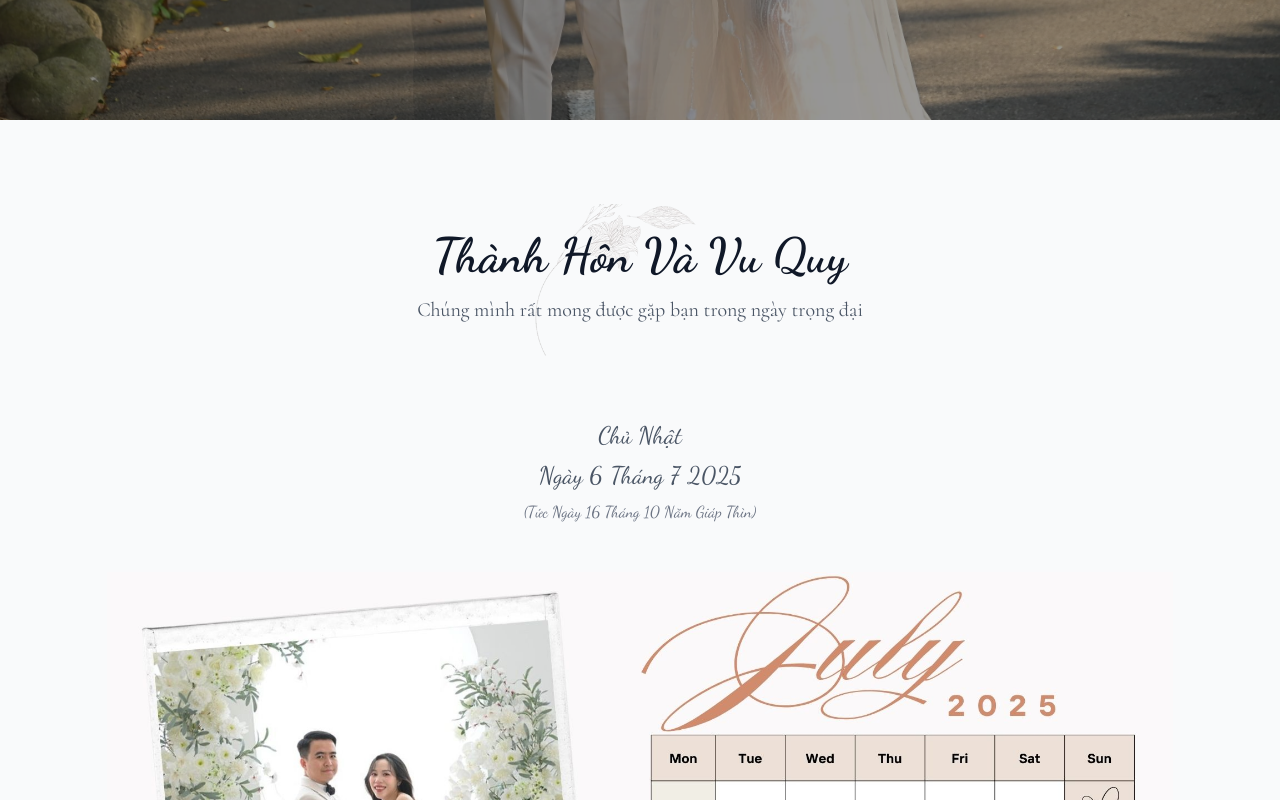
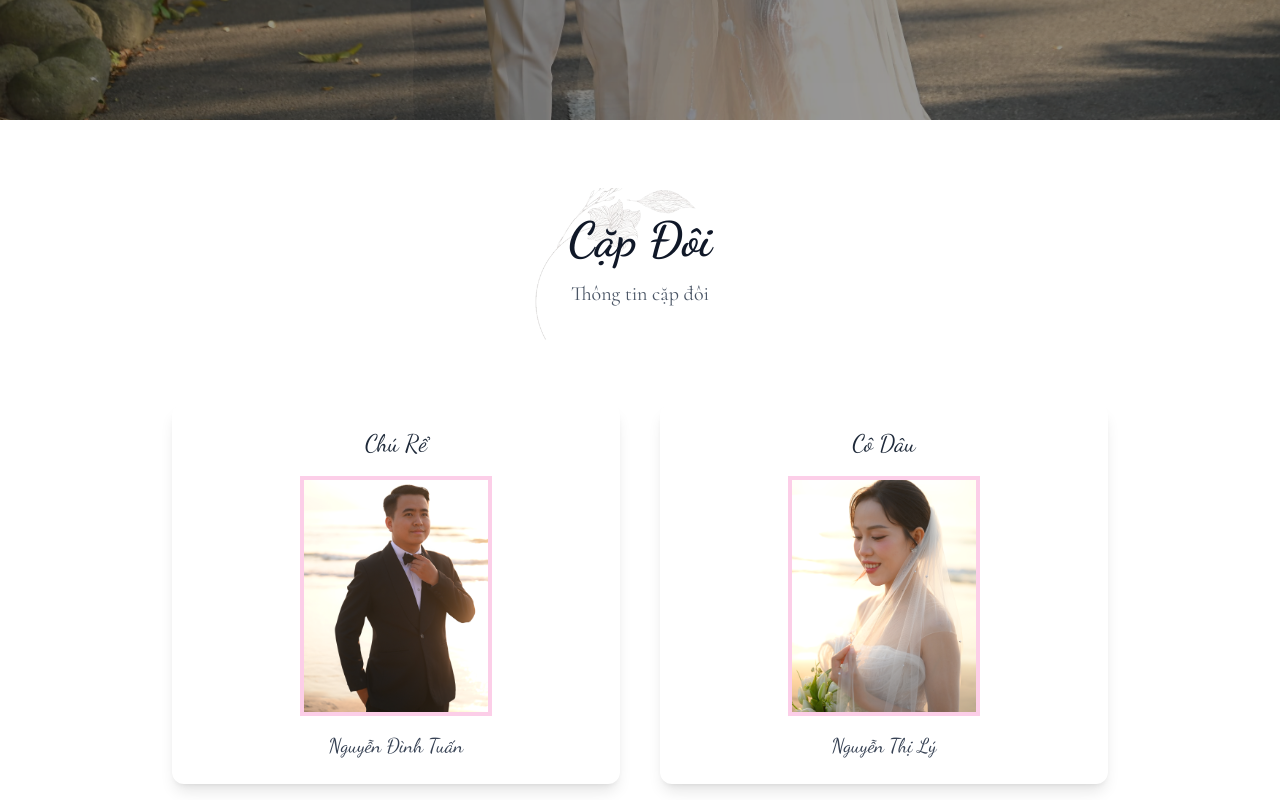
Before and after one commit to TuanNguyen0708/wedding-website, a Next.js app: page / in a window 1280 px wide. Shown: the part 680-1480 px from the top of the page. Built offline with nearby package versions, Linux system fonts and the light colour scheme; no server answers; the database is empty; a web font is replaced by a local one.

Commit message:
Add CoupleSection to Home component, update titles in Gallery, InvitationCalendar, and WeddingDetails for clarity and consistency.

```diff
--- a/src/app/page.tsx
+++ b/src/app/page.tsx
@@ -9,6 +9,7 @@ import GuestbookForm from "@/components/GuestbookForm";
 import WeddingGift from "@/components/WeddingGift";
 import ThankYouMessage from "@/components/ThankYouMessage";
 import InvitationCalendar from "@/components/InvitationCalendar";
+import CoupleSection from "@/components/CoupleSection";
 
 export default function Home() {
   return (
@@ -16,6 +17,7 @@ export default function Home() {
       <HeartAnimation />
       <Header />
       <Hero />
+      <CoupleSection />
       <InvitationCalendar />
       <WeddingDetails />
       <Gallery />
--- /dev/null
+++ b/src/components/CoupleSection.tsx
@@ -0,0 +1,64 @@
+'use client';
+
+import Image from "next/image";
+import { motion } from "framer-motion";
+import { useInView } from "react-intersection-observer";
+import SectionTitle from "@/components/SectionTitle";
+
+const CoupleSection = () => {
+  const [ref, inView] = useInView({
+    triggerOnce: true,
+    threshold: 0.1,
+  });
+
+  return (
+    <section className="py-16 bg-white">
+      <div className="container mb-2 md:mb-3 lg:mb-4 mx-auto px-4 text-center">
+        <SectionTitle title="Cặp Đôi" subtitle="Thông tin cặp đôi"/>
+        <motion.div
+          ref={ref}
+          initial={{ opacity: 0, y: 50 }}
+          animate={inView ? { opacity: 1, y: 0 } : {}}
+          transition={{ duration: 0.8 }}
+        >
+
+          <div className="flex flex-col md:flex-row justify-center items-center gap-10">
+            {/* Groom Card */}
+            <div className="bg-white rounded-xl shadow-lg p-6 max-w-md w-full transform transition duration-500 hover:scale-105">
+              <h3 className="text-2xl font-dancing-script text-gray-800 mb-4">
+                Chú Rể
+              </h3>
+              <div className="relative w-48 h-60 mx-auto mb-4  overflow-hidden border-4 border-pink-200">
+                <Image
+                  src="/images/couple/1.jpg" // Placeholder image
+                  alt="Chú Rể"
+                  layout="fill"
+                  objectFit="cover"
+                />
+              </div>
+              <p className="text-xl font-dancing-script text-gray-700">Nguyễn Đình Tuấn</p>
+            </div>
+
+            {/* Bride Card */}
+            <div className="bg-white rounded-xl shadow-lg p-6 max-w-md w-full transform transition duration-500 hover:scale-105">
+              <h3 className="text-2xl font-dancing-script text-gray-800 mb-4">
+                Cô Dâu
+              </h3>
+              <div className="relative w-48 h-60 mx-auto mb-4 overflow-hidden border-4 border-pink-200">
+                <Image
+                  src="/images/couple/2.jpg" // Placeholder image
+                  alt="Cô Dâu"
+                  layout="fill"
+                  objectFit="cover"
+                />
+              </div>
+              <p className="text-xl font-dancing-script text-gray-700">Nguyễn Thị Lý</p>
+            </div>
+          </div>
+        </motion.div>
+      </div>
+    </section>
+  );
+};
+
+export default CoupleSection;
--- a/src/components/Gallery.tsx
+++ b/src/components/Gallery.tsx
@@ -145,7 +145,7 @@ export default function Gallery() {
     <section id="gallery" className="py-20 bg-gray-50">
       <div className="max-w-7xl mx-auto px-4 sm:px-6 lg:px-8">
         <SectionTitle
-          title="Khoảnh Khắc Của Chúng Mình"
+          title="Album Hình Cưới"
           subtitle="Những khoảnh khắc đáng nhớ trong hành trình yêu thương"
         />
 
--- a/src/components/InvitationCalendar.tsx
+++ b/src/components/InvitationCalendar.tsx
@@ -15,8 +15,8 @@ const InvitationCalendar: React.FC = () => {
     <section id="calendar" className="py-20 bg-gray-50">
       <div className="container mx-auto text-center">
         <SectionTitle
-          title="Thành Hôn Và Vu Quy"
-          subtitle="Chúng mình rất mong được gặp bạn trong ngày trọng đại"
+          title="Thư Mời"
+          subtitle="Tham dự Lễ Cưới Tủa Tuấn & Lý"
         />
 
         <motion.div
--- a/src/components/WeddingDetails.tsx
+++ b/src/components/WeddingDetails.tsx
@@ -44,7 +44,7 @@ export default function WeddingDetails() {
     <section id="details" className="py-20 bg-white">
       <div className="max-w-7xl mx-auto px-4 sm:px-6 lg:px-8">
         <SectionTitle
-          title="Thông Tin Lễ Cưới"
+          title="Địa Điểm Tổ Chức"
           subtitle="Chúng mình rất mong được gặp bạn trong ngày trọng đại"
         />
 
```
Also changed, not shown: public/images/couple/1.jpg (added), public/images/couple/2.jpg (added).
